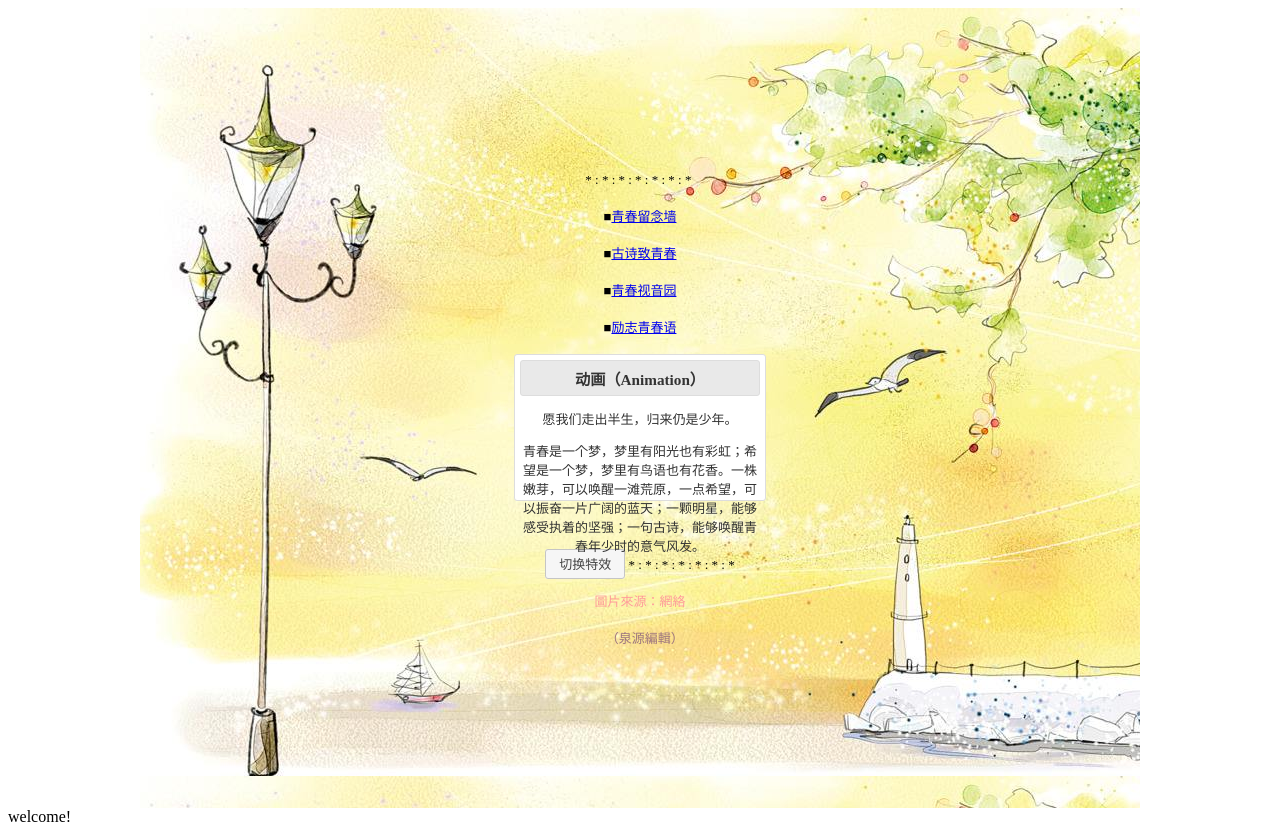
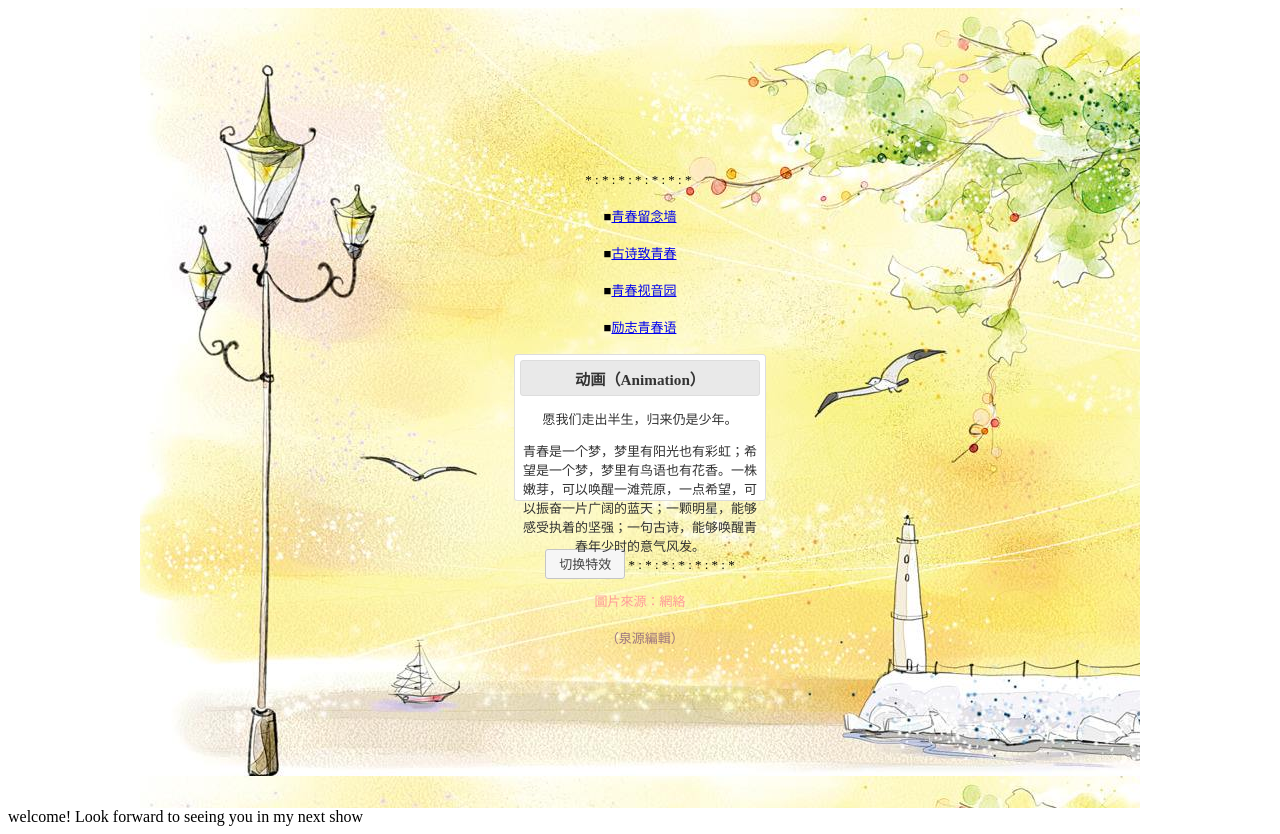
Before and after one commit to LiLiJue/LLJ, a plain HTML site: page index.html in a window 1280 px wide. Drawn offline with Linux system fonts and the light colour scheme.

Commit message:
Add fix-C

```diff
--- a/index.html
+++ b/index.html
@@ -73,5 +73,6 @@
                   </tbody>
                 </table>
           welcome!
+          Look forward to seeing you in my next show
 </body>
 </html>
```
